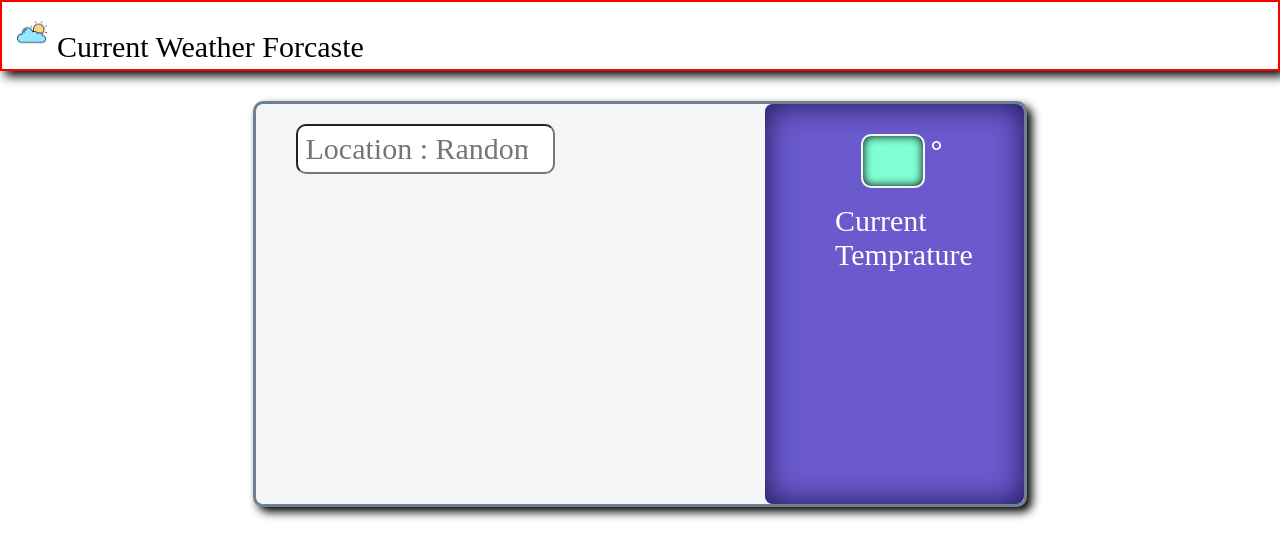
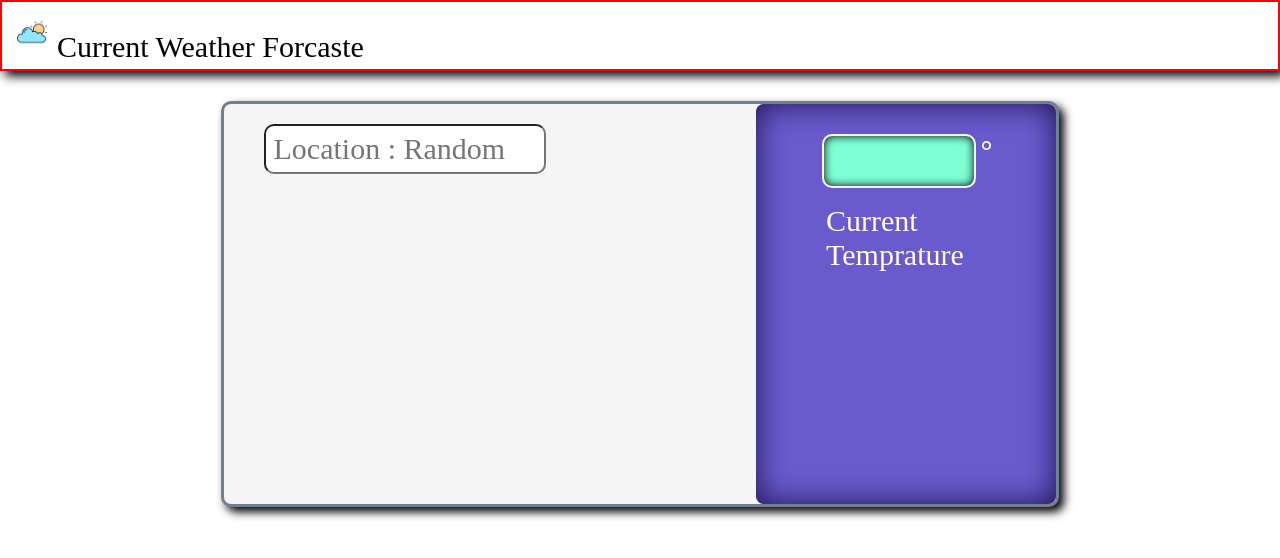
Before and after one commit to ayushmarch94/Weather-app, a React (Create React App) app: page / in a window 1280 px wide. Shown: the top 558 px of the page. Built offline with nearby package versions, Linux system fonts and the light colour scheme; no server answers; a web font is replaced by a local one.

Commit message:
Updated css

```diff
--- a/src/App.css
+++ b/src/App.css
@@ -40,7 +40,7 @@ body{
 
 #main{
   border-radius: 10px;
-  width: 60%;
+  width: 65%;
   height: 400px;
   margin-top: 30px;
   backdrop-filter: blur(5px);
@@ -62,6 +62,7 @@ input{
   width: 100%;
   background-color: white;
   border-radius: 10px;
+
 }
 
 #mid{
@@ -96,23 +97,26 @@ input{
 
 #lowermid{
   height: 70px;
-  width: 200px;
+  width: 300px;
   margin-top: 30px;
   margin-left: 10%;
   display: flex;
+  justify-content: center;
 }
 
 #temprature{
   height: 50px;
-  width: 70px;
+  width: 50%;
   margin-top: 0px;
-  margin-left: 35%;
   border: 2px solid whitesmoke;
   border-radius: 10px;
   background-color: aquamarine;
   color: black;
   font-weight: bold;
   box-shadow: inset 0 0 10px ;
+  display: flex;
+  justify-content: center;
+  align-items: center;
 }
 
 #unit{
```
